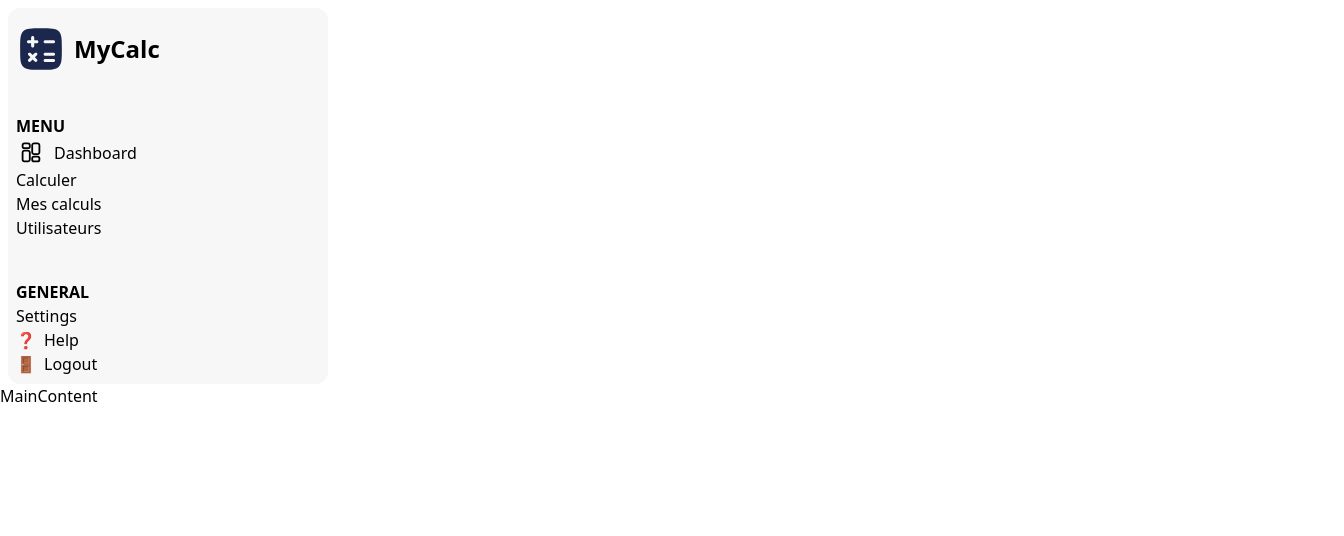
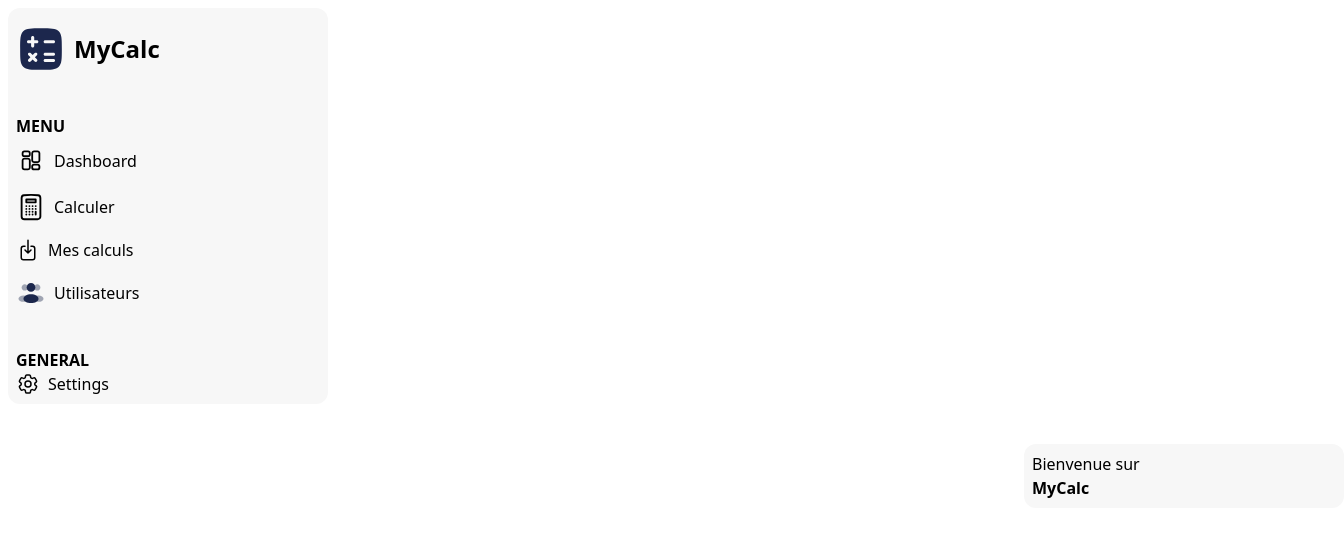
Before and after one commit to Samuelouattara/mycalc, a Next.js app: page / in a window 1280 px wide. Shown: the top 536 px of the page, 1344 px wide, since content can reach past the window. Built offline with nearby package versions, Linux system fonts and the light colour scheme.

Commit message:
fix issues

```diff
--- a/components/dashboardLayout/MainContent.tsx
+++ b/components/dashboardLayout/MainContent.tsx
@@ -1,3 +1,7 @@
 export default function MainContent() {
-    return <div>MainContent</div>;
+    return (
+      <div className="p-4 text-black ml-250 mt-4">
+        <div className="flex flex-col h-full w-80 bg-[#F7F7F7] p-2 ml-2 mt-2 rounded-xl">Bienvenue sur <span className="font-semibold ">MyCalc</span></div>
+      </div>
+    )
   }
--- a/components/dashboardLayout/SideBar.tsx
+++ b/components/dashboardLayout/SideBar.tsx
@@ -1,6 +1,10 @@
 import Link from "next/link";
 import LogoIcon from "../ui/icones/logoIcon";
-import DashboardIcon from "../ui/icones/dashboardIcon";
+import DashboardIcon from "../ui/icones/DashboardIcon";
+import CalculerIcon from "../ui/icones/calculerIcon";
+import SettingsIcon from "../ui/icones/settingsIcon";
+import HistoryIcon from "../ui/icones/historyIcon";
+import UsersIcon from "../ui/icones/usersIcon";
 
 
 const menuItems = [
@@ -15,20 +19,20 @@ const menuItems = [
         id: 2,
         label: "Calculer",
         href: "/calculer",
-        // icon: CalculatorIcon,
+        icon: <CalculerIcon />,
         badge: "12+"
     },
     {
         id: 3,
         label: "Mes calculs",
         href: "/mes-calculs",
-        // icon: HistoryIcon
+        icon: <HistoryIcon />
     },
     {
         id: 4,
         label: "Utilisateurs",
         href: "/utilisateurs",
-        // icon: UsersIcon
+        icon: <UsersIcon />
     }
 ];
 
@@ -37,20 +41,8 @@ const generalItems = [
         id: 1,
         label: "Settings",
         href: "/settings",
-        // icon: SettingsIcon
+        icon: <SettingsIcon />
     },
-    {
-        id: 2,
-        label: "Help",
-        href: "/help",
-        icon: "❓"
-    },
-    {
-        id: 3,
-        label: "Logout",
-        href: "/logout",
-        icon: "🚪"
-    }
 ];
 
 interface LinkSidebarProps {
@@ -84,7 +76,7 @@ export default function SideBar() {
             <div className="pt-10">
                 <p className="text-black text-base font-semibold">MENU</p>
                 {/* liens de navigation  */}
-                <div>
+                <div className="flex flex-col gap-4 pt-2">
                     {menuItems.map((item) => (
                         <LinkSidebar href={item.href} label={item.label} key={item.id} icon={item.icon} />
                     ))}
--- /dev/null
+++ b/components/ui/icones/calculerIcon.tsx
@@ -0,0 +1,18 @@
+export default function CalculerIcon() {
+  return (
+    <svg
+      width="30px"
+      height="30px"
+      fill="none"
+      viewBox="0 0 24 24"
+      strokeWidth="1.5"
+      stroke="currentColor"
+    >
+      <path
+        strokeLinecap="round"
+        strokeLinejoin="round"
+        d="M15.75 15.75V18m-7.5-6.75h.008v.008H8.25v-.008Zm0 2.25h.008v.008H8.25V13.5Zm0 2.25h.008v.008H8.25v-.008Zm0 2.25h.008v.008H8.25V18Zm2.498-6.75h.007v.008h-.007v-.008Zm0 2.25h.007v.008h-.007V13.5Zm0 2.25h.007v.008h-.007v-.008Zm0 2.25h.007v.008h-.007V18Zm2.504-6.75h.008v.008h-.008v-.008Zm0 2.25h.008v.008h-.008V13.5Zm0 2.25h.008v.008h-.008v-.008Zm0 2.25h.008v.008h-.008V18Zm2.498-6.75h.008v.008h-.008v-.008Zm0 2.25h.008v.008h-.008V13.5ZM8.25 6h7.5v2.25h-7.5V6ZM12 2.25c-1.892 0-3.758.11-5.593.322C5.307 2.7 4.5 3.65 4.5 4.757V19.5a2.25 2.25 0 0 0 2.25 2.25h10.5a2.25 2.25 0 0 0 2.25-2.25V4.757c0-1.108-.806-2.057-1.907-2.185A48.507 48.507 0 0 0 12 2.25Z"
+      />
+    </svg>
+  );
+}
--- /dev/null
+++ b/components/ui/icones/historyIcon.tsx
@@ -0,0 +1,20 @@
+export default function historyIcon() {
+  return (
+    <svg
+      width="30px"
+      height="30px"
+      xmlns="http://www.w3.org/2000/svg"
+      fill="none"
+      viewBox="0 0 24 24"
+      strokeWidth="1.5"
+      stroke="currentColor"
+      className="size-6"
+    >
+      <path
+        strokeLinecap="round"
+        strokeLinejoin="round"
+        d="M9 8.25H7.5a2.25 2.25 0 0 0-2.25 2.25v9a2.25 2.25 0 0 0 2.25 2.25h9a2.25 2.25 0 0 0 2.25-2.25v-9a2.25 2.25 0 0 0-2.25-2.25H15M9 12l3 3m0 0 3-3m-3 3V2.25"
+      />
+    </svg>
+  );
+}
--- /dev/null
+++ b/components/ui/icones/settingsIcon.tsx
@@ -0,0 +1,23 @@
+export default function SettingsIcon() {
+  return (
+    <svg
+      xmlns="http://www.w3.org/2000/svg"
+      fill="none"
+      viewBox="0 0 24 24"
+      strokeWidth="1.5"
+      stroke="currentColor"
+      className="size-6"
+    >
+      <path
+        strokeLinecap="round"
+        strokeLinejoin="round"
+        d="M9.594 3.94c.09-.542.56-.94 1.11-.94h2.593c.55 0 1.02.398 1.11.94l.213 1.281c.063.374.313.686.645.87.074.04.147.083.22.127.325.196.72.257 1.075.124l1.217-.456a1.125 1.125 0 0 1 1.37.49l1.296 2.247a1.125 1.125 0 0 1-.26 1.431l-1.003.827c-.293.241-.438.613-.43.992a7.723 7.723 0 0 1 0 .255c-.008.378.137.75.43.991l1.004.827c.424.35.534.955.26 1.43l-1.298 2.247a1.125 1.125 0 0 1-1.369.491l-1.217-.456c-.355-.133-.75-.072-1.076.124a6.47 6.47 0 0 1-.22.128c-.331.183-.581.495-.644.869l-.213 1.281c-.09.543-.56.94-1.11.94h-2.594c-.55 0-1.019-.398-1.11-.94l-.213-1.281c-.062-.374-.312-.686-.644-.87a6.52 6.52 0 0 1-.22-.127c-.325-.196-.72-.257-1.076-.124l-1.217.456a1.125 1.125 0 0 1-1.369-.49l-1.297-2.247a1.125 1.125 0 0 1 .26-1.431l1.004-.827c.292-.24.437-.613.43-.991a6.932 6.932 0 0 1 0-.255c.007-.38-.138-.751-.43-.992l-1.004-.827a1.125 1.125 0 0 1-.26-1.43l1.297-2.247a1.125 1.125 0 0 1 1.37-.491l1.216.456c.356.133.751.072 1.076-.124.072-.044.146-.086.22-.128.332-.183.582-.495.644-.869l.214-1.28Z"
+      />
+      <path
+        strokeLinecap="round"
+        strokeLinejoin="round"
+        d="M15 12a3 3 0 1 1-6 0 3 3 0 0 1 6 0Z"
+      />
+    </svg>
+  );
+}
--- /dev/null
+++ b/components/ui/icones/usersIcon.tsx
@@ -0,0 +1,12 @@
+export default function usersIcon() {
+    return (
+        <svg width="30px" height="30px" viewBox="0 0 24 24" fill="none" xmlns="http://www.w3.org/2000/svg">
+<path d="M15.5 7.5C15.5 9.433 13.933 11 12 11C10.067 11 8.5 9.433 8.5 7.5C8.5 5.567 10.067 4 12 4C13.933 4 15.5 5.567 15.5 7.5Z" fill="#1C274C"/>
+<path opacity="0.4" d="M19.5 7.5C19.5 8.88071 18.3807 10 17 10C15.6193 10 14.5 8.88071 14.5 7.5C14.5 6.11929 15.6193 5 17 5C18.3807 5 19.5 6.11929 19.5 7.5Z" fill="#1C274C"/>
+<path opacity="0.4" d="M4.5 7.5C4.5 8.88071 5.61929 10 7 10C8.38071 10 9.5 8.88071 9.5 7.5C9.5 6.11929 8.38071 5 7 5C5.61929 5 4.5 6.11929 4.5 7.5Z" fill="#1C274C"/>
+<path d="M18 16.5C18 18.433 15.3137 20 12 20C8.68629 20 6 18.433 6 16.5C6 14.567 8.68629 13 12 13C15.3137 13 18 14.567 18 16.5Z" fill="#1C274C"/>
+<path opacity="0.4" d="M22 16.5C22 17.8807 20.2091 19 18 19C15.7909 19 14 17.8807 14 16.5C14 15.1193 15.7909 14 18 14C20.2091 14 22 15.1193 22 16.5Z" fill="#1C274C"/>
+<path opacity="0.4" d="M2 16.5C2 17.8807 3.79086 19 6 19C8.20914 19 10 17.8807 10 16.5C10 15.1193 8.20914 14 6 14C3.79086 14 2 15.1193 2 16.5Z" fill="#1C274C"/>
+</svg>
+    )
+}
```
Also changed, not shown: components/ui/icones/logoIcon.tsx (+18 -7 lines).
